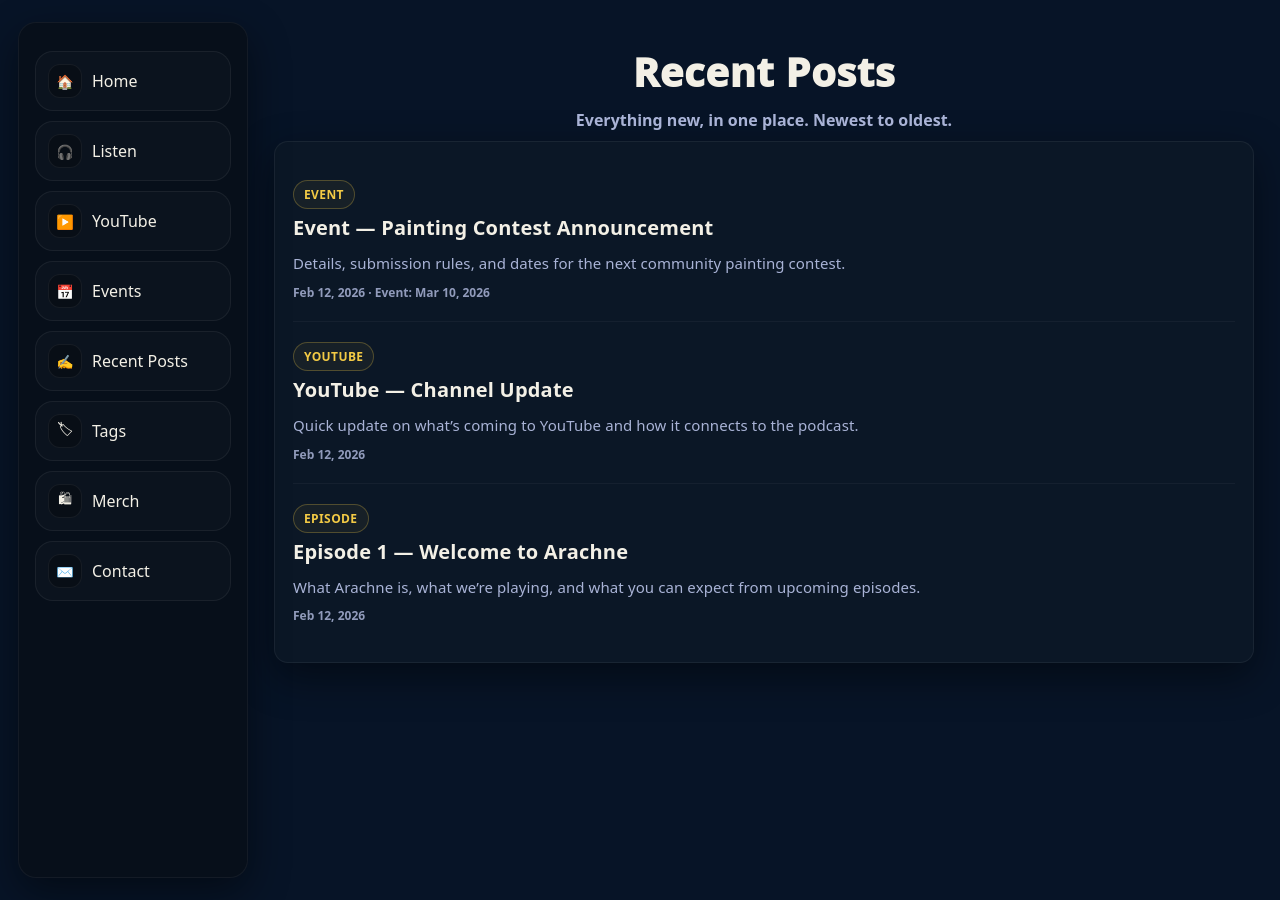
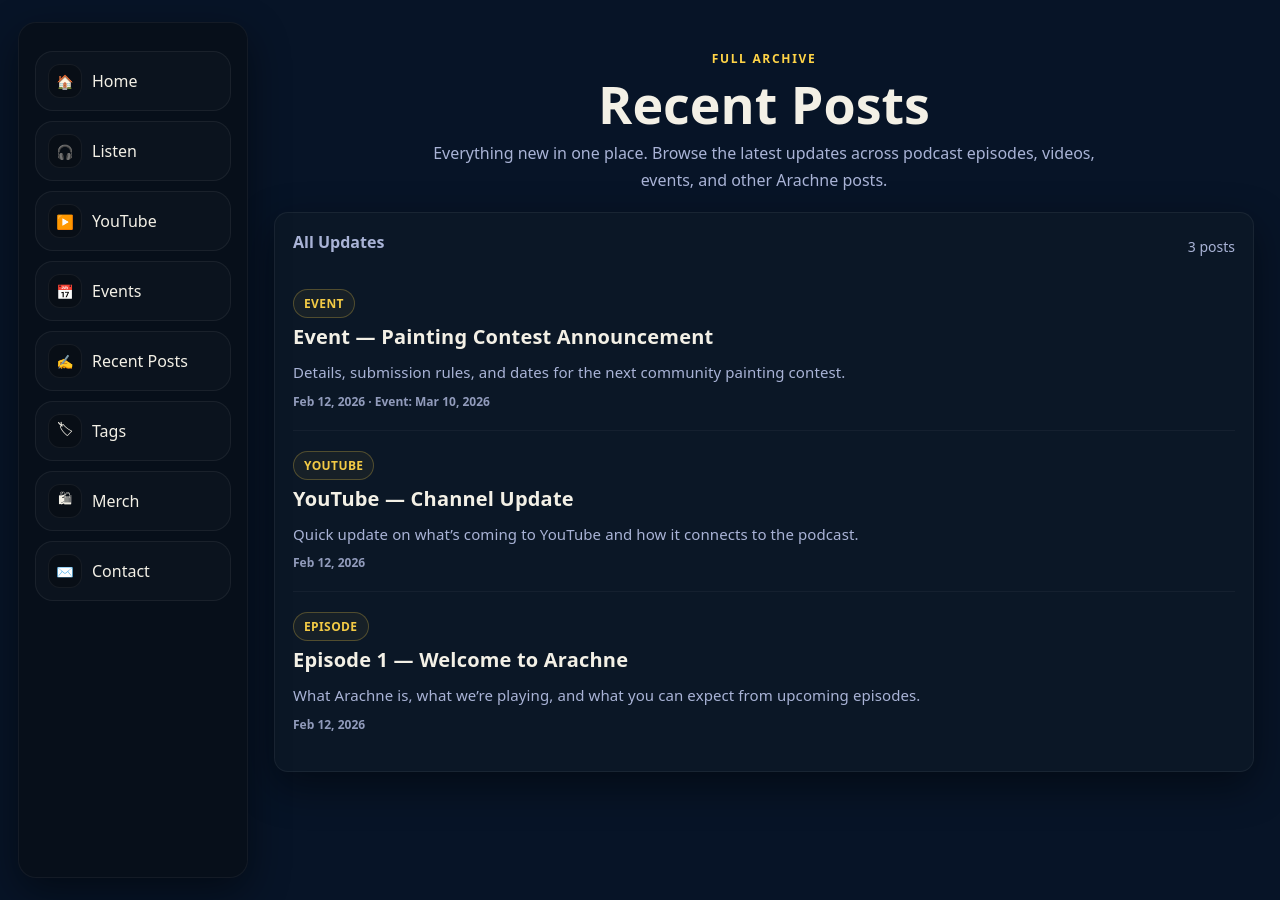
Before and after one commit to InventorofSoup/ArachneAWebsite, a Jekyll site: the page built from posts.md, in a window 1280 px wide. Built offline with Jekyll 4.4.1, drawn with Linux system fonts in a browser that asks for light colours.

Commit message:
Update posts.md

```diff
--- a/posts.md
+++ b/posts.md
@@ -4,37 +4,49 @@ title: Recent Posts
 permalink: /posts/
 ---
 
-<header class="header">
-  <h1 class="logo" style="font-size:40px; color: var(--text);">Recent Posts</h1>
-  <p class="tagline">Everything new, in one place. Newest to oldest.</p>
+<header class="header page-hero">
+  <p class="hero-kicker">Full archive</p>
+  <h1 class="page-title">Recent Posts</h1>
+  <p class="page-copy">
+    Everything new in one place. Browse the latest updates across podcast episodes, videos, events, and other Arachne posts.
+  </p>
 </header>
 
+{% assign all = site.posts | sort: "date" | reverse %}
+
 <section class="panel section">
-  {% assign all = site.posts | sort: "date" | reverse %}
+  <div class="section-head">
+    <h2 class="feed-title">All Updates</h2>
+    {% if all.size > 0 %}
+      <span class="small">{{ all.size }} post{% if all.size != 1 %}s{% endif %}</span>
+    {% endif %}
+  </div>
 
   {% if all.size == 0 %}
     <p class="small">No posts yet.</p>
+  {% else %}
+    {% for post in all %}
+      <article class="post-row">
+        <div class="tag">
+          {{ post.content_type | default: "post" | upcase }}
+        </div>
+
+        <h3 class="hline">
+          <a href="{{ site.baseurl }}{{ post.url }}">{{ post.title }}</a>
+        </h3>
+
+        <p class="excerpt">
+          {{ post.excerpt | default: post.content | strip_html | truncate: 180 }}
+        </p>
+
+        <div class="meta">
+          {{ post.date | date: "%b %d, %Y" }}
+          {% if post.content_type == "event" and post.event_date %}
+            · Event: {{ post.event_date | date: "%b %d, %Y" }}
+          {% endif %}
+        </div>
+      </article>
+      {% unless forloop.last %}<hr class="divider">{% endunless %}
+    {% endfor %}
   {% endif %}
-
-  {% for post in all %}
-    <div class="post-row">
-      <div class="tag">
-        {{ post.content_type | default: "post" | upcase }}
-      </div>
-
-      <h3 class="hline"><a href="{{ site.baseurl }}{{ post.url }}">{{ post.title }}</a></h3>
-
-      <p class="excerpt">
-        {{ post.excerpt | default: post.content | strip_html | truncate: 170 }}
-      </p>
-
-      <div class="meta">
-        {{ post.date | date: "%b %d, %Y" }}
-        {% if post.content_type == "event" and post.event_date %}
-          · Event: {{ post.event_date | date: "%b %d, %Y" }}
-        {% endif %}
-      </div>
-    </div>
-    {% unless forloop.last %}<hr class="divider">{% endunless %}
-  {% endfor %}
 </section>
```
